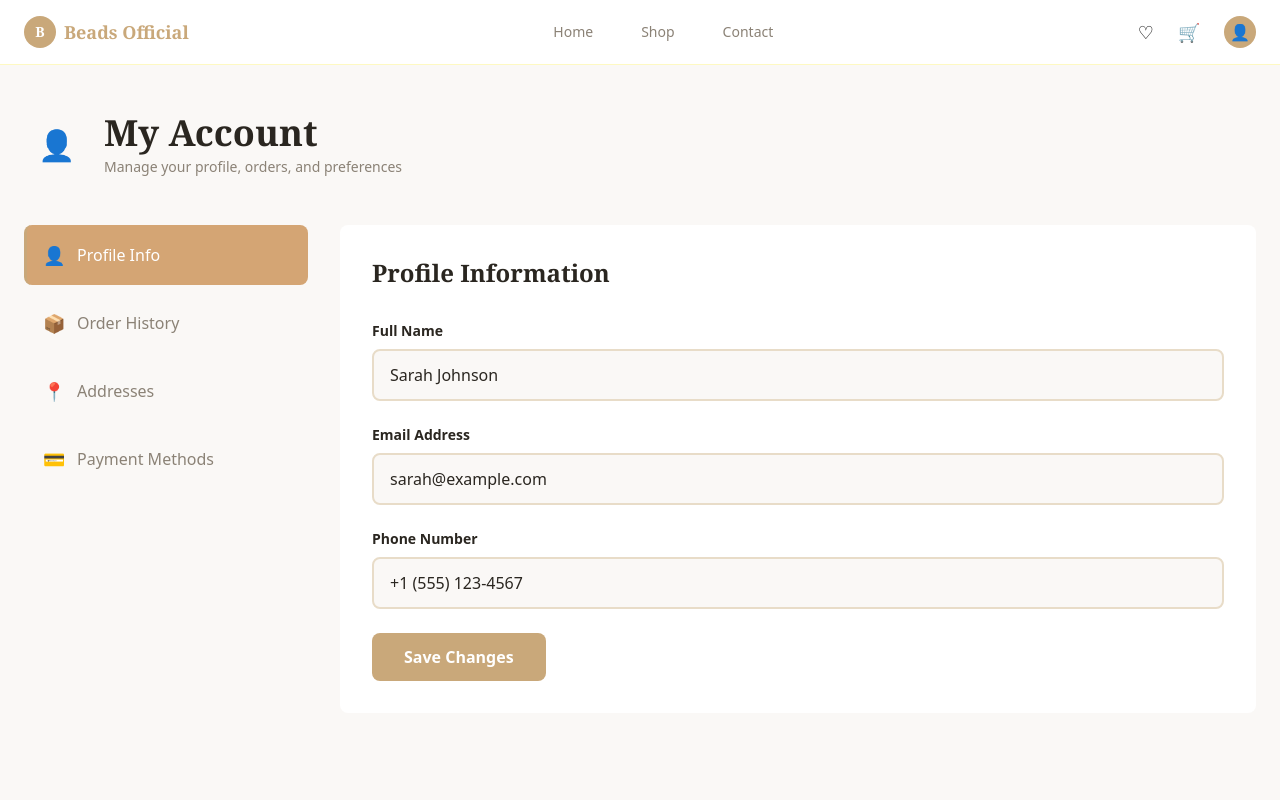
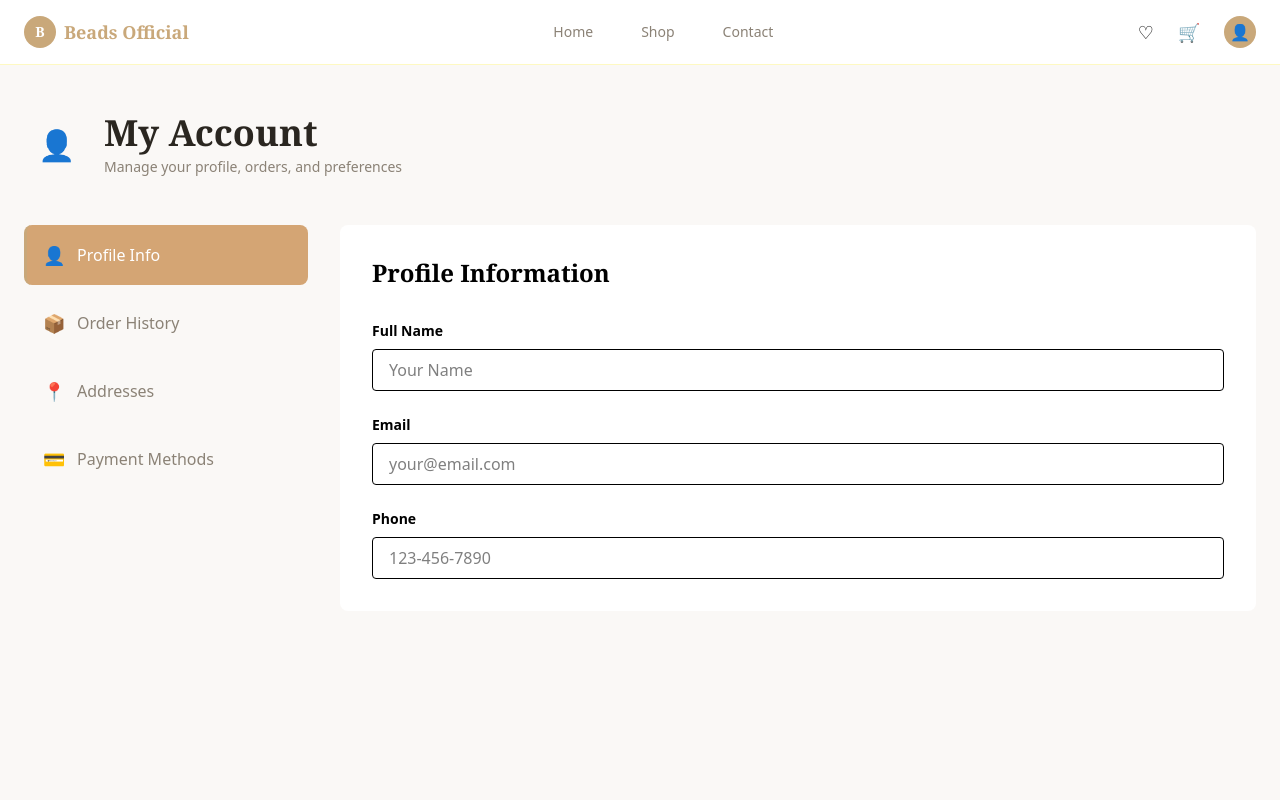
Before and after one commit to Abkas/beads_official, a React (Vite) app in the folder FRONTEND/frontend_beads/: page /account in a window 1280 px wide. Shown: the top 800 px of the page. Built offline with nearby package versions, Linux system fonts and the light colour scheme.

Commit message:
fixes_ui

```diff
--- /dev/null
+++ b/FRONTEND/frontend_beads/src/components/profile/AddressManager.jsx
@@ -0,0 +1,10 @@
+const AddressManager = () => (
+  <div>
+    <h2 className="text-2xl font-serif font-bold mb-8">Addresses</h2>
+    <div className="space-y-4">
+      <div className="p-4 border rounded">No addresses added.</div>
+    </div>
+  </div>
+);
+
+export default AddressManager;
--- /dev/null
+++ b/FRONTEND/frontend_beads/src/components/profile/OrderHistory.jsx
@@ -0,0 +1,10 @@
+const OrderHistory = () => (
+  <div>
+    <h2 className="text-2xl font-serif font-bold mb-8">Order History</h2>
+    <div className="space-y-4">
+      <div className="p-4 border rounded">No orders yet.</div>
+    </div>
+  </div>
+);
+
+export default OrderHistory;
--- /dev/null
+++ b/FRONTEND/frontend_beads/src/components/profile/PaymentOptions.jsx
@@ -0,0 +1,10 @@
+const PaymentOptions = () => (
+  <div>
+    <h2 className="text-2xl font-serif font-bold mb-8">Payment Methods</h2>
+    <div className="space-y-4">
+      <div className="p-4 border rounded">No payment methods saved.</div>
+    </div>
+  </div>
+);
+
+export default PaymentOptions;
--- /dev/null
+++ b/FRONTEND/frontend_beads/src/components/profile/ProfileInfo.jsx
@@ -0,0 +1,21 @@
+const ProfileInfo = () => (
+  <div>
+    <h2 className="text-2xl font-serif font-bold mb-8">Profile Information</h2>
+    <div className="space-y-6">
+      <div>
+        <label className="block text-sm font-semibold mb-2">Full Name</label>
+        <input type="text" className="w-full px-4 py-2 border rounded" placeholder="Your Name" />
+      </div>
+      <div>
+        <label className="block text-sm font-semibold mb-2">Email</label>
+        <input type="email" className="w-full px-4 py-2 border rounded" placeholder="your@email.com" />
+      </div>
+      <div>
+        <label className="block text-sm font-semibold mb-2">Phone</label>
+        <input type="tel" className="w-full px-4 py-2 border rounded" placeholder="123-456-7890" />
+      </div>
+    </div>
+  </div>
+);
+
+export default ProfileInfo;
--- a/FRONTEND/frontend_beads/src/pages/main_pages/AccountPage.jsx
+++ b/FRONTEND/frontend_beads/src/pages/main_pages/AccountPage.jsx
@@ -1,7 +1,11 @@
 
 import { useState } from "react";
+import ProfileInfo from "../../components/profile/ProfileInfo";
+import OrderHistory from "../../components/profile/OrderHistory";
+import AddressManager from "../../components/profile/AddressManager";
+import PaymentOptions from "../../components/profile/PaymentOptions";
 
-const AccountPage = ({ onNavigate }) => {
+const AccountPage = () => {
   const [activeTab, setActiveTab] = useState("profile");
 
   const tabs = [
@@ -58,161 +62,11 @@ const AccountPage = ({ onNavigate }) => {
           </div>
 
           {/* Main Content */}
-          <div className="lg:col-span-3">
-            {activeTab === "profile" && (
-              <div
-                className="p-8 rounded-lg"
-                style={{ backgroundColor: "var(--card-bg)", borderColor: "var(--border)" }}
-              >
-                <h2
-                  className="text-2xl font-serif font-bold mb-8"
-                  style={{ color: "var(--foreground)" }}
-                >
-                  Profile Information
-                </h2>
-                <div className="space-y-6">
-                  <div>
-                    <label
-                      className="block text-sm font-semibold mb-2"
-                      style={{ color: "var(--foreground)" }}
-                    >
-                      Full Name
-                    </label>
-                    <input
-                      type="text"
-                      defaultValue="Sarah Johnson"
-                      className="w-full px-4 py-3 rounded-lg border-2 transition-all focus:outline-none focus:ring-2"
-                      style={{
-                        borderColor: "var(--border)",
-                        backgroundColor: "var(--background)",
-                        color: "var(--foreground)",
-                      }}
-                    />
-                  </div>
-                  <div>
-                    <label
-                      className="block text-sm font-semibold mb-2"
-                      style={{ color: "var(--foreground)" }}
-                    >
-                      Email Address
-                    </label>
-                    <input
-                      type="email"
-                      defaultValue="sarah@example.com"
-                      className="w-full px-4 py-3 rounded-lg border-2 transition-all focus:outline-none"
-                      style={{
-                        borderColor: "var(--border)",
-                        backgroundColor: "var(--background)",
-                        color: "var(--foreground)",
-                      }}
-                    />
-                  </div>
-                  <div>
-                    <label
-                      className="block text-sm font-semibold mb-2"
-                      style={{ color: "var(--foreground)" }}
-                    >
-                      Phone Number
-                    </label>
-                    <input
-                      type="tel"
-                      defaultValue="+1 (555) 123-4567"
-                      className="w-full px-4 py-3 rounded-lg border-2 transition-all focus:outline-none"
-                      style={{
-                        borderColor: "var(--border)",
-                        backgroundColor: "var(--background)",
-                        color: "var(--foreground)",
-                      }}
-                    />
-                  </div>
-                  <button
-                    className="px-8 py-3 rounded-lg font-semibold transition-all hover:opacity-90 text-white"
-                    style={{ backgroundColor: "var(--primary)" }}
-                  >
-                    Save Changes
-                  </button>
-                </div>
-              </div>
-            )}
-
-            {activeTab === "orders" && (
-              <div
-                className="p-8 rounded-lg"
-                style={{ backgroundColor: "var(--card-bg)", borderColor: "var(--border)" }}
-              >
-                <h2
-                  className="text-2xl font-serif font-bold mb-8"
-                  style={{ color: "var(--foreground)" }}
-                >
-                  Order History
-                </h2>
-                <div className="text-center py-12">
-                  <div className="text-5xl mb-4">📭</div>
-                  <p style={{ color: "var(--text-muted)" }} className="mb-6">
-                    No orders yet. Start your collection today!
-                  </p>
-                  <button
-                    onClick={() => onNavigate("shop")}
-                    className="px-6 py-3 rounded-lg font-semibold text-white transition-all hover:opacity-90"
-                    style={{ backgroundColor: "var(--accent)" }}
-                  >
-                    Explore Collection
-                  </button>
-                </div>
-              </div>
-            )}
-
-            {activeTab === "addresses" && (
-              <div
-                className="p-8 rounded-lg"
-                style={{ backgroundColor: "var(--card-bg)", borderColor: "var(--border)" }}
-              >
-                <h2
-                  className="text-2xl font-serif font-bold mb-8"
-                  style={{ color: "var(--foreground)" }}
-                >
-                  Shipping Addresses
-                </h2>
-                <div className="text-center py-12">
-                  <div className="text-5xl mb-4">📍</div>
-                  <p style={{ color: "var(--text-muted)" }} className="mb-6">
-                    No addresses saved yet. Add one during checkout or here.
-                  </p>
-                  <button
-                    className="px-6 py-3 rounded-lg font-semibold text-white transition-all hover:opacity-90"
-                    style={{ backgroundColor: "var(--primary)" }}
-                  >
-                    Add Address
-                  </button>
-                </div>
-              </div>
-            )}
-
-            {activeTab === "payment" && (
-              <div
-                className="p-8 rounded-lg"
-                style={{ backgroundColor: "var(--card-bg)", borderColor: "var(--border)" }}
-              >
-                <h2
-                  className="text-2xl font-serif font-bold mb-8"
-                  style={{ color: "var(--foreground)" }}
-                >
-                  Payment Methods
-                </h2>
-                <div className="text-center py-12">
-                  <div className="text-5xl mb-4">💳</div>
-                  <p style={{ color: "var(--text-muted)" }} className="mb-6">
-                    No payment methods saved yet. Add one for faster checkout.
-                  </p>
-                  <button
-                    className="px-6 py-3 rounded-lg font-semibold text-white transition-all hover:opacity-90"
-                    style={{ backgroundColor: "var(--accent)" }}
-                  >
-                    Add Payment Method
-                  </button>
-                </div>
-              </div>
-            )}
+          <div className="lg:col-span-3 p-8 rounded-lg" style={{ backgroundColor: "var(--card-bg)", borderColor: "var(--border)" }}>
+            {activeTab === "profile" && <ProfileInfo />}
+            {activeTab === "orders" && <OrderHistory />}
+            {activeTab === "addresses" && <AddressManager />}
+            {activeTab === "payment" && <PaymentOptions />}
           </div>
         </div>
       </div>
```
